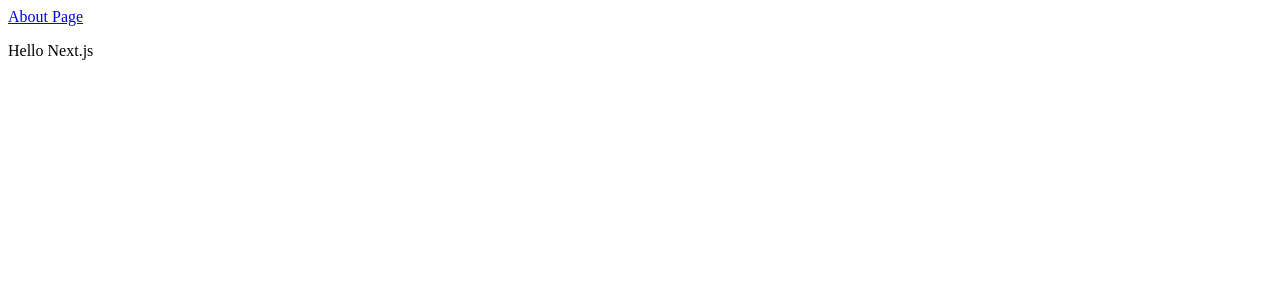
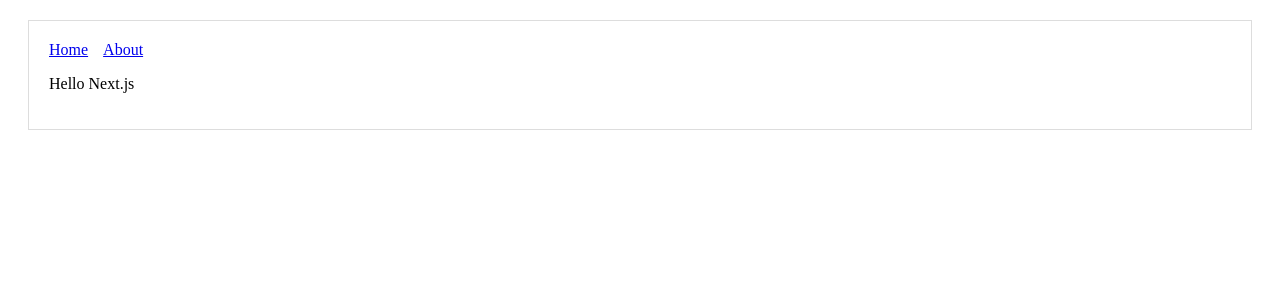
Before and after one commit to Osuka42g/boardgames-mx, a Next.js app: page / in a window 1280 px wide. Shown: the top 300 px of the page. Built offline with nearby package versions, Linux system fonts and the light colour scheme.

Commit message:
Shared components

```diff
--- /dev/null
+++ b/components/Header.jsx
@@ -0,0 +1,18 @@
+import Link from 'next/link';
+
+const linkStyle = {
+  marginRight: 15
+};
+
+const Header = () => (
+  <div>
+    <Link href="/">
+      <a style={linkStyle}>Home</a>
+    </Link>
+    <Link href="/about">
+      <a style={linkStyle}>About</a>
+    </Link>
+  </div>
+);
+
+export default Header;
--- /dev/null
+++ b/components/Layout.jsx
@@ -0,0 +1,16 @@
+import Header from './Header';
+
+const layoutStyle = {
+  margin: 20,
+  padding: 20,
+  border: '1px solid #DDD'
+};
+
+const Layout = props => (
+  <div style={layoutStyle}>
+    <Header />
+    {props.children}
+  </div>
+);
+
+export default Layout;
--- a/pages/about.jsx
+++ b/pages/about.jsx
@@ -1,7 +1,11 @@
+import Layout from '../components/Layout';
+
 export default function About() {
   return (
     <div>
-      <p>This is the about page</p>
+      <Layout>
+        <p>This is the about page</p>
+      </Layout>
     </div>
   );
 }
--- a/pages/index.jsx
+++ b/pages/index.jsx
@@ -1,12 +1,11 @@
-import Link from 'next/link';
+import Layout from '../components/Layout';
 
 export default function Index() {
   return (
     <div>
-      <Link href="/about">
-        <a title="About">About Page</a>
-      </Link>
-      <p>Hello Next.js</p>
+      <Layout>
+        <p>Hello Next.js</p>
+      </Layout>
     </div>
   );
 }
```
Also changed, not shown: 1 other file (tests, documents, lock files or other folders).
